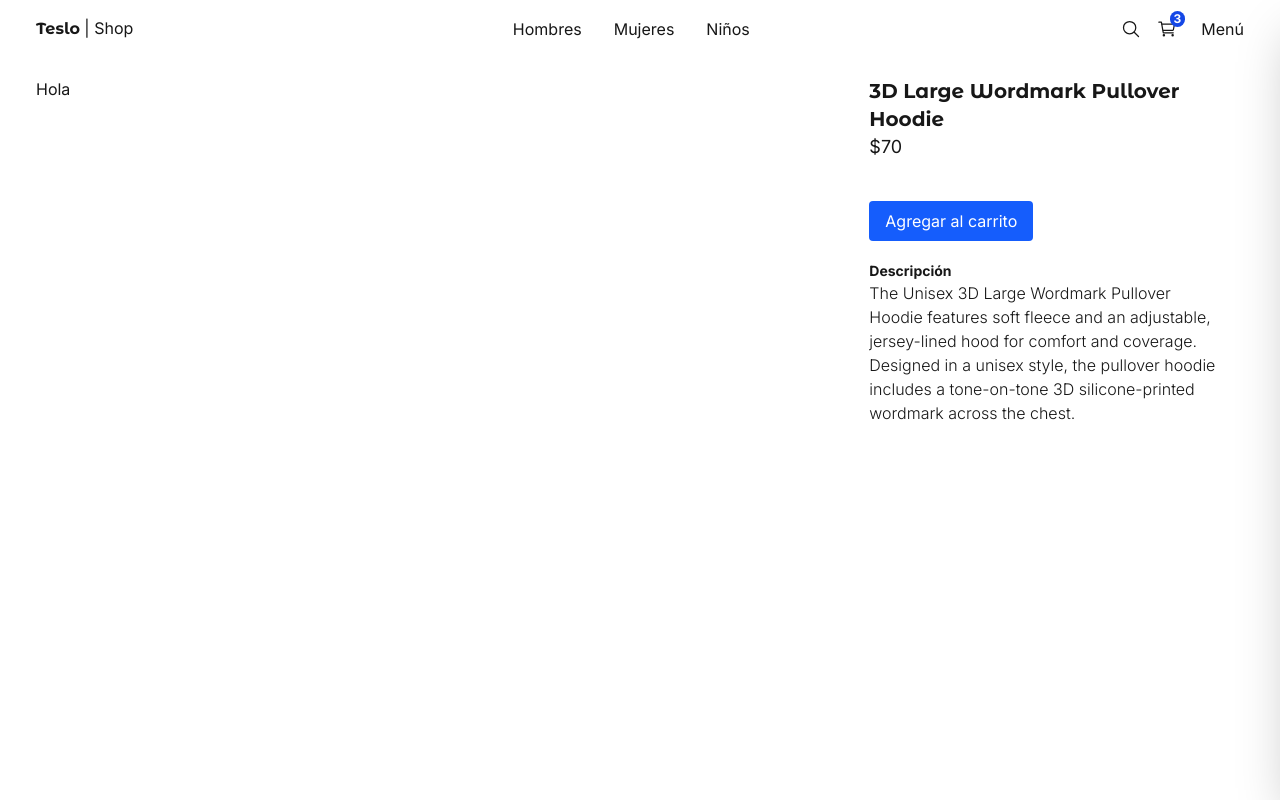
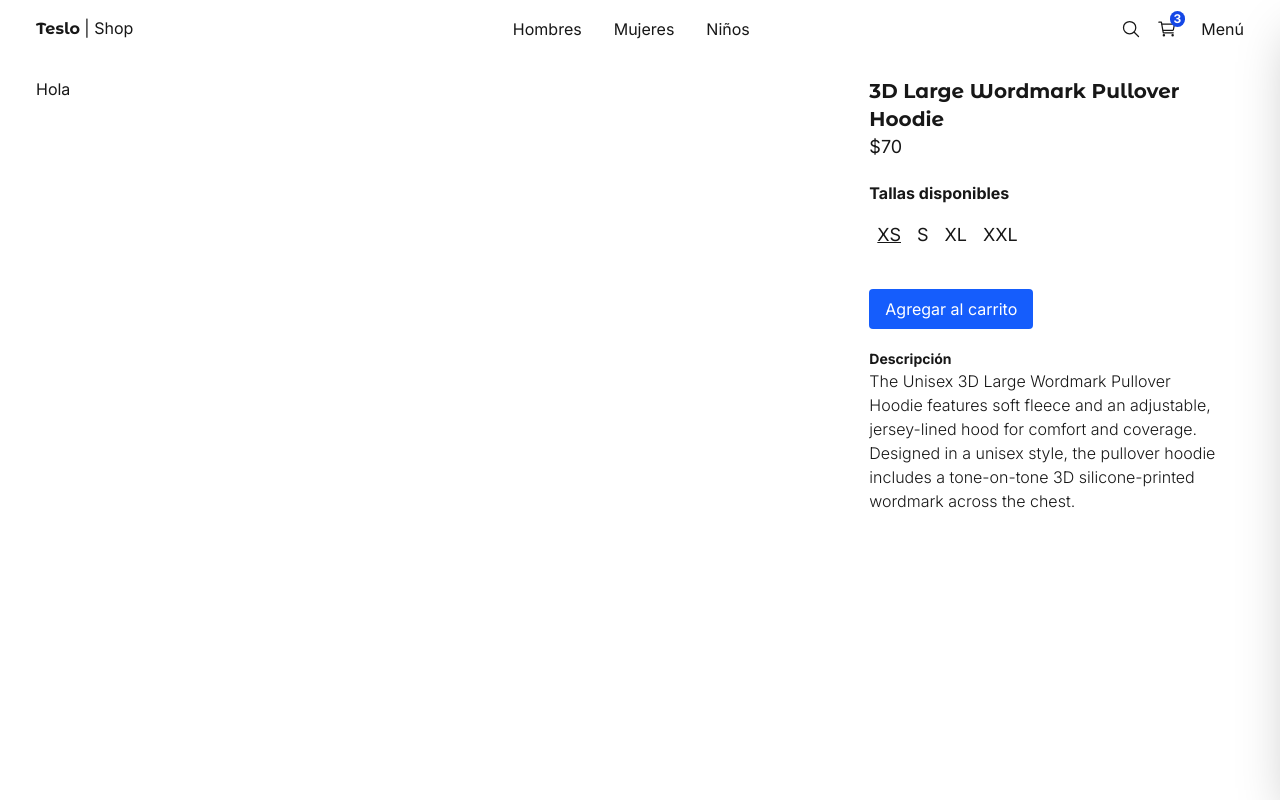
Before and after one commit to nca1478/teslo-shop-frontend, a Next.js app: page /product/3d_large_wordmark_pullover_hoodie in a window 1280 px wide. Built offline with nearby package versions, Linux system fonts and the light colour scheme.

Commit message:
209. Selector de tallas

```diff
--- a/src/app/(shop)/product/[slug]/page.tsx
+++ b/src/app/(shop)/product/[slug]/page.tsx
@@ -1,3 +1,4 @@
+import { SizeSelector } from "@/components";
 import { titleFont } from "@/config/fonts";
 import { initialData } from "@/seed/seed";
 import { notFound } from "next/navigation";
@@ -30,6 +31,7 @@
                 <p className="text-lg mb-5">${product.price}</p>
 
                 {/* Selector de Tallas */}
+                <SizeSelector selectedSize={product.sizes[0]} availableSizes={product.sizes} />
 
                 {/* Selector de Cantidad */}
 
--- a/src/components/index.ts
+++ b/src/components/index.ts
@@ -7,3 +7,6 @@
 // products
 export * from "./products/product-grid/ProductGrid";
 export * from "./products/product-grid/ProductGridItem";
+
+// product
+export * from "./product/size-selector/SizeSelector";
--- /dev/null
+++ b/src/components/product/size-selector/SizeSelector.tsx
@@ -0,0 +1,28 @@
+import clsx from "clsx";
+import type { Size } from "@/interfaces";
+
+interface Props {
+    selectedSize: Size;
+    availableSizes: Size[]; // ['SX', 'M', 'XL', 'XXL']
+}
+
+export const SizeSelector = ({ selectedSize, availableSizes }: Props) => {
+    return (
+        <div className="my-5">
+            <h3 className="font-bold mb-4">Tallas disponibles</h3>
+
+            <div className="flex">
+                {availableSizes.map((size) => (
+                    <button
+                        key={size}
+                        className={clsx("mx-2 hover:underline text-lg", {
+                            underline: size === selectedSize,
+                        })}
+                    >
+                        {size}
+                    </button>
+                ))}
+            </div>
+        </div>
+    );
+};
```
